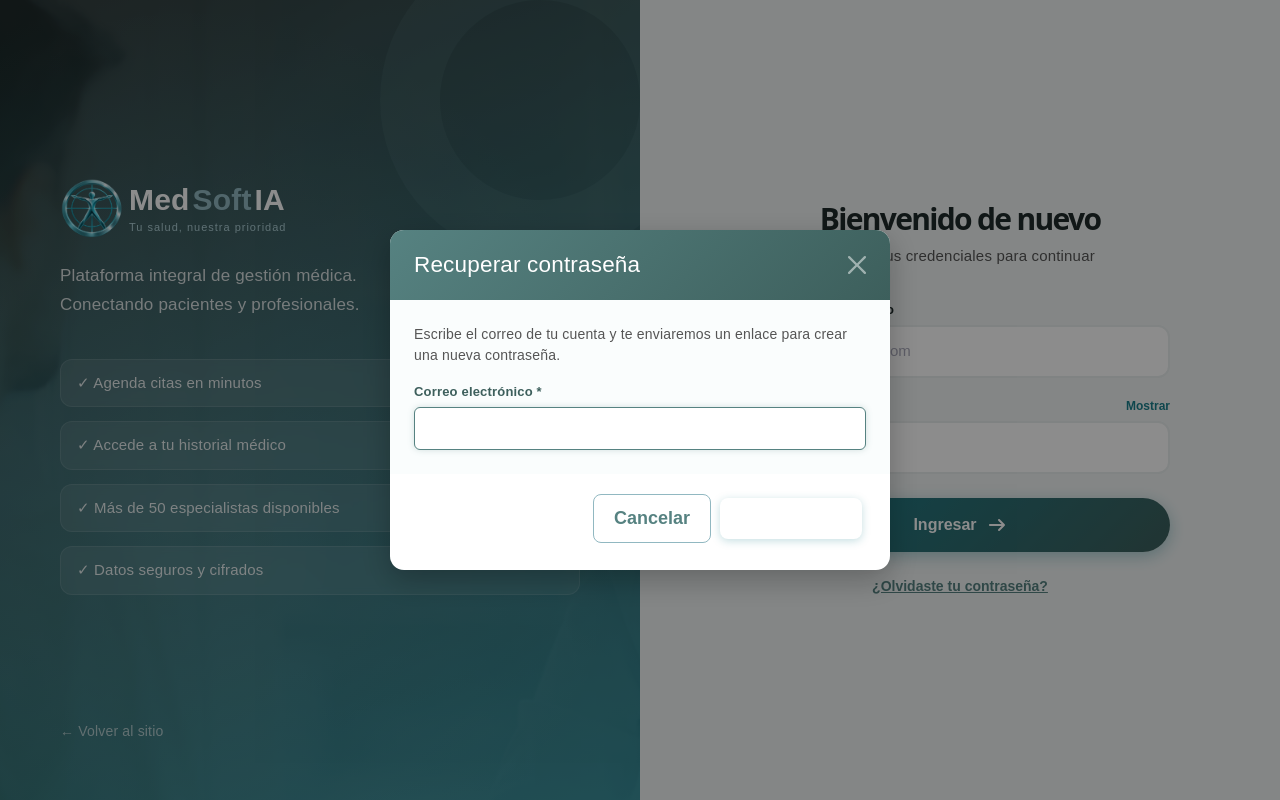
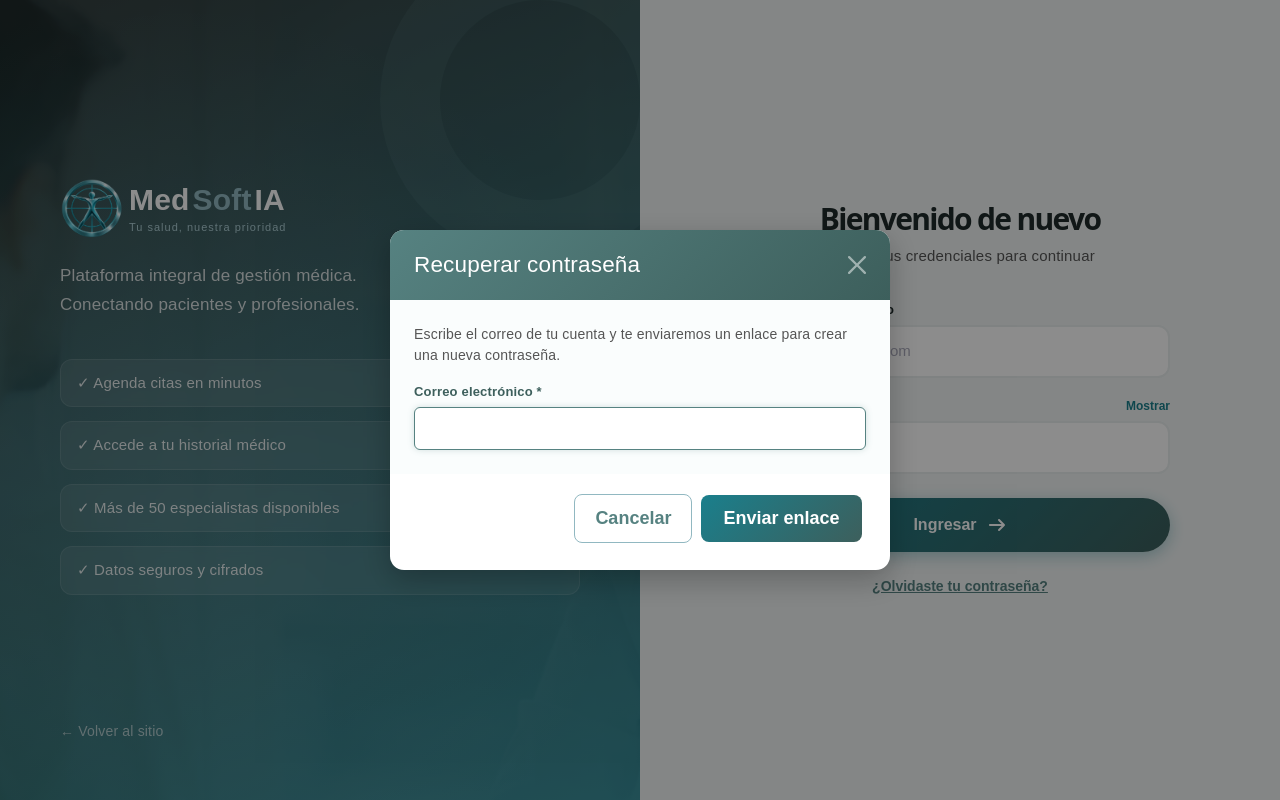
Before and after one commit to fredynofuya/React-API-Citas, a React (Vite) app: page /signin in a window 1280 px wide. Both pictures are taken after a click on the button "¿Olvidaste tu contraseña?". Built offline with nearby package versions, Linux system fonts and the light colour scheme; no server answers.

Commit message:
edit button & tasks kiro

```diff
--- a/src/styles/AdminTableStyles.css
+++ b/src/styles/AdminTableStyles.css
@@ -49,36 +49,6 @@
   color: var(--cd-muted);
   font-size: 0.875rem;
 }
-
-/* Botón de acción principal (Nueva cita, Nuevo paciente…) */
-.btn-paciente-guardar {
-  display: inline-flex;
-  align-items: center;
-  gap: 6px;
-  padding: 9px 20px;
-  background: var(--cd-accent);
-  color: #fff;
-  border: none;
-  border-radius: 8px;
-  font-size: 0.875rem;
-  font-weight: 600;
-  cursor: pointer;
-  transition: background 0.2s ease, transform 0.15s ease, box-shadow 0.2s ease;
-  box-shadow: 0 2px 8px rgba(26, 127, 140, 0.25);
-  white-space: nowrap;
-  font-family: inherit;
-}
-
-.btn-paciente-guardar:hover {
-  background: var(--cd-accent-dark);
-  transform: translateY(-1px);
-  box-shadow: 0 4px 12px rgba(26, 127, 140, 0.35);
-}
-
-.btn-paciente-guardar:active {
-  transform: translateY(0);
-}
-
 
 /* =========================================================
    TARJETA CONTENEDORA
```
Also changed, not shown: .kiro/specs/deploy-v1-app/tasks.md, .kiro/specs/deploy-v1-app/tasks.meta.json.
